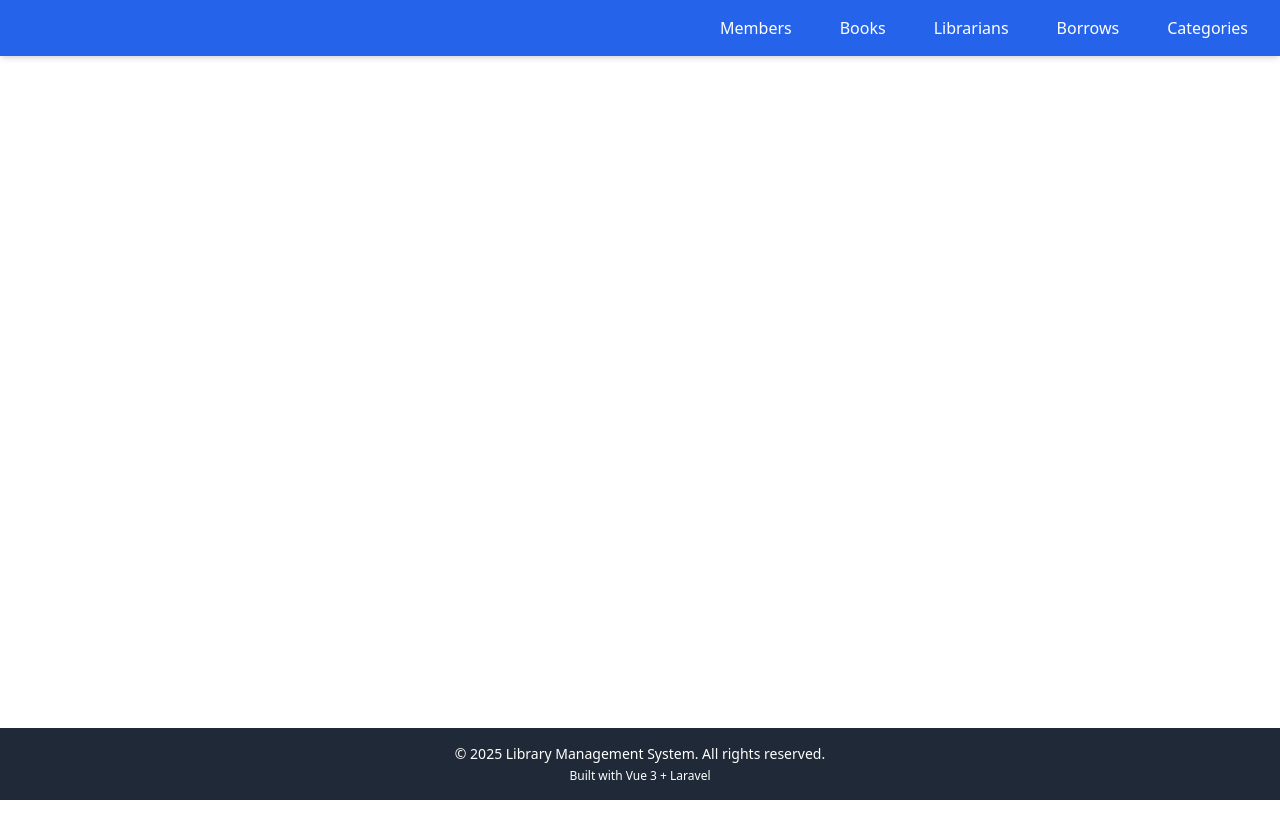
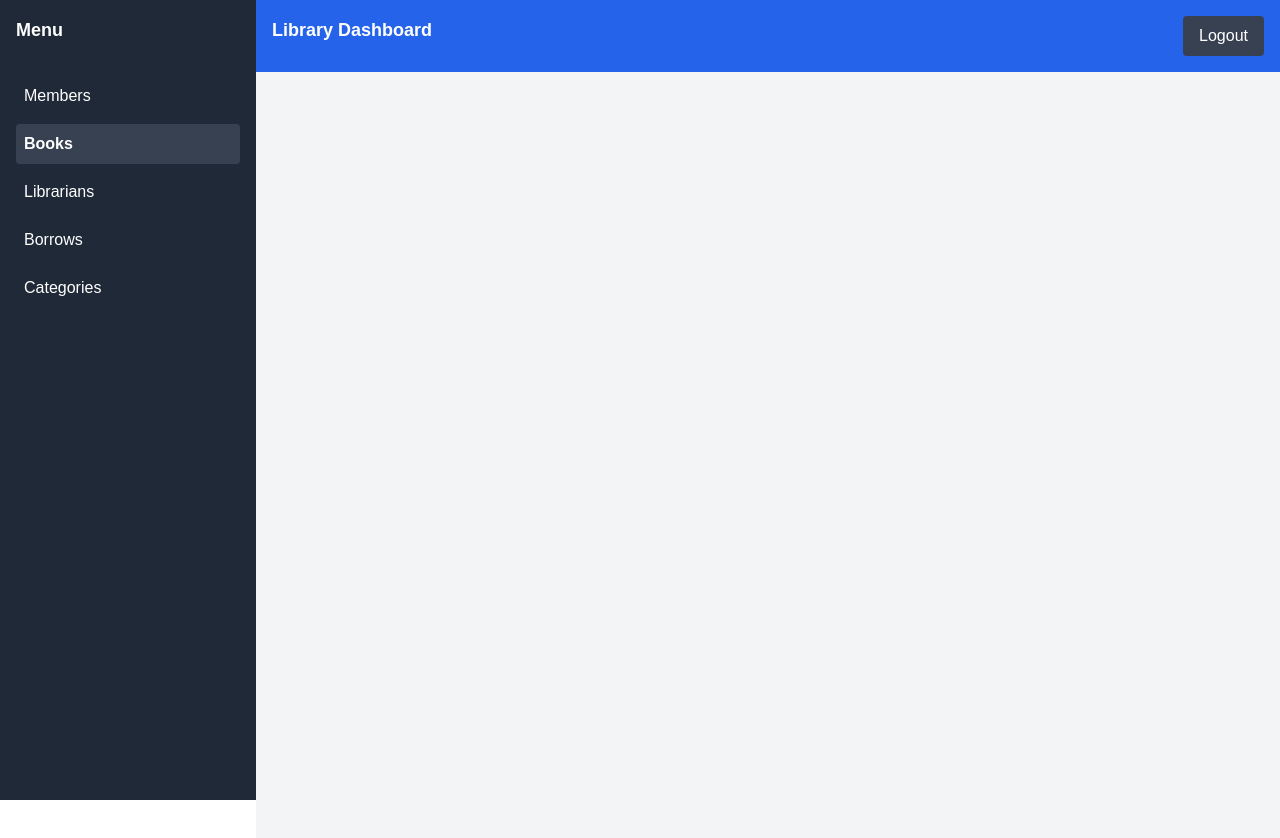
Before and after one commit to Mengseu-Sork/Library, a Vue app: page /books in a window 1280 px wide. Shown: the top 838 px of the page. Before the commit the page ends 800 px from the top, so only its background shows below. Built offline with nearby package versions, Linux system fonts and the light colour scheme.

Commit message:
added member table

```diff
--- a/index.html
+++ b/index.html
@@ -4,7 +4,7 @@
     <meta charset="UTF-8">
     <link rel="icon" href="/favicon.ico">
     <meta name="viewport" content="width=device-width, initial-scale=1.0">
-    <title>Vite App</title>
+    <title>Library</title>
   </head>
   <body>
     <div id="app"></div>
--- a/src/App.vue
+++ b/src/App.vue
@@ -1,16 +1,24 @@
 <template>
-  <div class="flex flex-col min-h-screen">
-    <Navbar />
+  <div class="flex min-h-screen">
+    <Sidebar />
 
-    <main class="flex-grow">
-      <RouterView />
-    </main>
-
-    <Footer />
+    <div class="flex-grow ml-64">
+      <Navbar />
+      <main class="p-6 bg-gray-100 min-h-screen">
+        <RouterView />
+      </main>
+    </div>
   </div>
 </template>
 
 <script setup>
-import Navbar from './components/layout/Navbar.vue'
-import Footer from './components/layout/Footer.vue'
+import Sidebar from "./components/layout/Sidebar.vue";
+import Navbar from "./components/layout/Navbar.vue";
 </script>
+
+<style>
+body {
+  margin: 0;
+  font-family: Arial, sans-serif;
+}
+</style>
--- a/src/components/layout/Footer.vue
+++ /dev/null
@@ -1,6 +0,0 @@
-<template>
-  <footer class="bg-gray-800 text-white text-center p-4 mt-10">
-    <p class="text-sm">&copy; {{ new Date().getFullYear() }} Library Management System. All rights reserved.</p>
-    <p class="text-xs mt-1">Built with Vue 3 + Laravel</p>
-  </footer>
-</template>
--- a/src/components/layout/Navbar.vue
+++ b/src/components/layout/Navbar.vue
@@ -1,18 +1,10 @@
 <template>
-  <nav class="bg-blue-600 text-white p-4 shadow-md flex justify-between ">
-    <div class="flex gap-4">
-
-    </div>
-    <div class="flex gap-12 mr-4">
-      <RouterLink to="/" class="hover:underline">Members</RouterLink>
-      <RouterLink to="/books" class="hover:underline">Books</RouterLink>
-      <RouterLink to="/librarians" class="hover:underline">Librarians</RouterLink>
-      <RouterLink to="/borrows" class="hover:underline">Borrows</RouterLink>
-      <RouterLink to="/categories" class="hover:underline">Categories</RouterLink>
+  <nav class="bg-blue-600 text-white p-4 shadow-md flex justify-between">
+    <div class="text-lg font-bold">Library Dashboard</div>
+    <div>
+      <button class="bg-gray-700 px-4 py-2 rounded hover:bg-gray-600">Logout</button>
     </div>
   </nav>
 </template>
 
-<script setup>
-import { RouterLink } from 'vue-router'
-</script>
+<script setup></script>
--- /dev/null
+++ b/src/components/layout/Sidebar.vue
@@ -0,0 +1,63 @@
+<template>
+  <aside class="bg-gray-800 text-white w-64 h-full fixed top-0 left-0 flex flex-col">
+    <div class="p-4 text-lg font-bold">Menu</div>
+    <nav class="flex-grow">
+      <ul class="space-y-2 p-4">
+        <li>
+          <RouterLink
+            to="/"
+            class="block p-2 rounded hover:bg-gray-700"
+            active-class="bg-gray-700 font-bold"
+            exact-active-class="bg-blue-700 font-bold"
+          >
+            Members
+          </RouterLink>
+        </li>
+        <li>
+          <RouterLink
+            to="/books"
+            class="block p-2 rounded hover:bg-gray-700"
+            active-class="bg-gray-700 font-bold"
+            exact-active-class="bg-blue-700 font-bold"
+          >
+            Books
+          </RouterLink>
+        </li>
+        <li>
+          <RouterLink
+            to="/librarians"
+            class="block p-2 rounded hover:bg-gray-700"
+            active-class="bg-gray-700 font-bold"
+            exact-active-class="bg-blue-700 font-bold"
+          >
+            Librarians
+          </RouterLink>
+        </li>
+        <li>
+          <RouterLink
+            to="/borrows"
+            class="block p-2 rounded hover:bg-gray-700"
+            active-class="bg-gray-700 font-bold"
+            exact-active-class="bg-blue-700 font-bold"
+          >
+            Borrows
+          </RouterLink>
+        </li>
+        <li>
+          <RouterLink
+            to="/categories"
+            class="block p-2 rounded hover:bg-gray-700"
+            active-class="bg-gray-700 font-bold"
+            exact-active-class="bg-blue-700 font-bold"
+          >
+            Categories
+          </RouterLink>
+        </li>
+      </ul>
+    </nav>
+  </aside>
+</template>
+
+<script setup>
+import { RouterLink } from "vue-router";
+</script>
--- /dev/null
+++ b/src/components/member/Form.vue
@@ -0,0 +1,51 @@
+<template>
+  <form @submit.prevent="onSubmit" class="mb-6 space-y-3">
+    <input v-model="form.name" type="text" placeholder="Name" class="border p-2 w-full rounded" required />
+    <input v-model="form.age" type="number" placeholder="Age" class="border p-2 w-full rounded" required />
+    <input v-model="form.email" type="email" placeholder="Email" class="border p-2 w-full rounded" required />
+    <input v-model="form.password" type="password" placeholder="Password" class="border p-2 w-full rounded" required />
+    <div>
+      <button type="submit" class="bg-blue-500 text-white px-4 py-2 rounded hover:bg-blue-600">
+        {{ isEditing ? "Update" : "Add" }} Member
+      </button>
+      <button v-if="isEditing" @click="cancelEdit" type="button" class="text-red-500 ml-3">
+        Cancel
+      </button>
+    </div>
+  </form>
+</template>
+
+<script setup>
+import { ref, watch } from "vue";
+import { toRefs } from "vue";
+
+// Props for form data and actions
+const props = defineProps({
+  formData: Object,
+  isEditing: Boolean,
+});
+
+const emits = defineEmits(["submitForm", "cancelEdit"]);
+
+// Local reactive state for the form
+const form = ref({ name: "", age: "", email: "", password: "" });
+
+// Watch the formData prop and sync it with local form state
+watch(
+  () => props.formData,
+  (newVal) => {
+    form.value = { ...newVal };
+  },
+  { immediate: true }
+);
+
+// Handle form submission
+const onSubmit = () => {
+  emits("submitForm", form.value);
+};
+
+// Cancel edit action
+const cancelEdit = () => {
+  emits("cancelEdit");
+};
+</script>
--- /dev/null
+++ b/src/components/member/Table.vue
@@ -0,0 +1,52 @@
+<template>
+  <table class="w-full border border-gray-300">
+    <thead class="bg-gray-100">
+      <tr>
+        <th class="border p-2">#</th>
+        <th class="border p-2 text-left">Name</th>
+        <th class="border p-2 text-left">Age</th>
+        <th class="border p-2 text-left">Email</th>
+        <th class="border p-2 text-left">Password</th>
+        <th class="border p-2">Actions</th>
+      </tr>
+    </thead>
+    <tbody>
+      <tr v-for="(member, index) in members" :key="member.id">
+        <td class="border p-2 text-center">{{ index + 1 }}</td>
+        <td class="border p-2">{{ member.name }}</td>
+        <td class="border p-2">{{ member.age }}</td>
+        <td class="border p-2">{{ member.email }}</td>
+        <td class="border p-2">{{ member.password }}</td>
+        <td class="border p-2 text-center space-x-2">
+          <BaseButton
+            variant="primary"
+            aria-label="Edit member"
+            @click="$emit('editMember', member)"
+          >
+            <svg xmlns="http://www.w3.org/2000/svg" class="h-5 w-5" fill="none" viewBox="0 0 24 24" stroke="currentColor" stroke-width="2">
+              <path stroke-linecap="round" stroke-linejoin="round" d="M15.232 5.232l3.536 3.536M9 11l6-6 3 3-6 6-3 3H6v-3l3-3z" />
+            </svg>
+          </BaseButton>
+
+          <BaseButton
+            variant="danger"
+            aria-label="Delete member"
+            @click="$emit('deleteMember', member.id)"
+          >
+            <svg xmlns="http://www.w3.org/2000/svg" class="h-5 w-5" fill="none" viewBox="0 0 24 24" stroke="currentColor" stroke-width="2">
+              <path stroke-linecap="round" stroke-linejoin="round" d="M6 18L18 6M6 6l12 12" />
+            </svg>
+          </BaseButton>
+        </td>
+      </tr>
+    </tbody>
+  </table>
+</template>
+
+<script setup>
+const props = defineProps({
+  members: Array,
+});
+
+const emits = defineEmits(["editMember", "deleteMember"]);
+</script>
--- a/src/main.js
+++ b/src/main.js
@@ -7,5 +7,6 @@ import router from './router'
 const app = createApp(App)
 
 app.use(router)
+// app.component('BaseButton', BaseButton)
 
 app.mount('#app')
--- /dev/null
+++ b/src/servers/memberService.js
@@ -0,0 +1,17 @@
+import api from '../assets/axios/axios';
+
+export const fetchMembers = async () => {
+  return await api.get("/members");
+};
+
+export const createMember = async (member) => {
+  return await api.post("/members", member);
+};
+
+export const updateMember = async (id, member) => {
+  return await api.put(`/members/${id}`, member);
+};
+
+export const deleteMember = async (id) => {
+  return await api.delete(`/members/${id}`);
+};
--- a/src/views/MembersView.vue
+++ b/src/views/MembersView.vue
@@ -2,99 +2,91 @@
   <div class="p-6">
     <h1 class="text-2xl font-bold mb-4 text-blue-700">📚 Member Management</h1>
 
-    <form @submit.prevent="isEditing ? updateMember() : addMember()" class="mb-6 space-y-3">
-    <input v-model="form.name" type="text" placeholder="Name" class="border p-2 w-full rounded" required />
-    <input v-model="form.age" type="number" placeholder="Age" class="border p-2 w-full rounded" required />
-    <input v-model="form.email" type="email" placeholder="Email" class="border p-2 w-full rounded" required />
-    <input v-model="form.password" type="password" placeholder="Password" class="border p-2 w-full rounded" required />
-    <div>
-        <button type="submit" class="bg-blue-500 text-white px-4 py-2 rounded hover:bg-blue-600">
-        {{ isEditing ? 'Update' : 'Add' }} Member
-        </button>
-        <button v-if="isEditing" @click="cancelEdit" type="button" class="text-red-500 ml-3">
-        Cancel
-        </button>
-    </div>
-    </form>
-
+    <!-- Member Form -->
+    <MemberForm
+      :formData="form"
+      :isEditing="isEditing"
+      @submitForm="saveMember"
+      @cancelEdit="cancelEdit"
+    />
 
     <!-- Members Table -->
-    <table class="w-full border border-gray-300">
-      <thead class="bg-gray-100">
-        <tr>
-          <th class="border p-2">#</th>
-          <th class="border p-2 text-left">Name</th>
-          <th class="border p-2 text-left">Age</th>
-          <th class="border p-2 text-left">Email</th>
-          <th class="border p-2 text-left">Password</th>
-          <th class="border p-2">Actions</th>
-        </tr>
-      </thead>
-      <tbody>
-        <tr v-for="(member, index) in members" :key="member.id">
-          <td class="border p-2 text-center">{{ index + 1 }}</td>
-          <td class="border p-2">{{ member.name }}</td>
-          <td class="border p-2">{{ member.age }}</td>
-          <td class="border p-2">{{ member.email }}</td>
-          <td class="border p-2">{{ member.password }}</td>
-          <td class="border p-2 text-center">
-            <button @click="editMember(member)" class="text-blue-500 hover:underline">Edit</button>
-            <button @click="deleteMember(member.id)" class="text-red-500 hover:underline ml-2">Delete</button>
-          </td>
-        </tr>
-      </tbody>
-    </table>
+    <MemberTable
+      :members="members"
+      @editMember="editMember"
+      @deleteMember="removeMember"
+    />
   </div>
 </template>
 
 <script setup>
-import { ref, onMounted } from 'vue'
-import axios from 'axios'
+import { ref, onMounted } from "vue";
+import MemberForm from "../components/member/Form.vue";
+import MemberTable from "../components/member/Table.vue";
+import { fetchMembers, createMember, updateMember, deleteMember } from "../servers/memberService";
 
-const members = ref([])
-const form = ref({ name: '', email: '' })
-const isEditing = ref(false)
-const editId = ref(null)
+// Reactive State
+const members = ref([]);
+const form = ref({ name: "", age: "", email: "", password: "" });
+const isEditing = ref(false);
+const editId = ref(null);
 
-const fetchMembers = async () => {
-  const res = await axios.get('http://127.0.0.1:8000/api/v1/members')
-  members.value = res.data
+// Fetch Members
+const getMembers = async () => {
+  try {
+    const response = await fetchMembers();
+    members.value = response.data;
+  } catch (error) {
+    console.error("Error fetching members:", error);
   }
+};
 
-const addMember = async () => {
-  await axios.post('http://127.0.0.1:8000/api/v1/members', form.value)
-  resetForm()
-  fetchMembers()
+// Add or Update Member
+const saveMember = async (data) => {
+  try {
+    if (isEditing.value) {
+      await updateMember(editId.value, data);
+    } else {
+      await createMember(data);
     }
+    resetForm();
+    getMembers();
+  } catch (error) {
+    console.error("Error saving member:", error);
+  }
+};
 
+// Edit Member
 const editMember = (member) => {
-  form.value = { name: member.name, age: member.age, email: member.email, password: member.password }
-  editId.value = member.id
-  isEditing.value = true
-}
+  form.value = { name: member.name, age: member.age, email: member.email, password: member.password };
+  editId.value = member.id;
+  isEditing.value = true;
+};
 
-const updateMember = async () => {
-  await axios.put(`http://127.0.0.1:8000/api/v1/members/${editId.value}`, form.value)
-  resetForm()
-  fetchMembers()
-}
-
-const deleteMember = async (id) => {
-  if (confirm('Are you sure you want to delete this member?')) {
-    await axios.delete(`http://127.0.0.1:8000/api/v1/members/${id}`)
-    fetchMembers()
+// Delete Member
+const removeMember = async (id) => {
+  if (confirm("Are you sure you want to delete this member?")) {
+    try {
+      await deleteMember(id);
+      getMembers();
+    } catch (error) {
+      console.error("Error deleting member:", error);
     }
   }
+};
 
+// Cancel Edit
 const cancelEdit = () => {
-  resetForm()
-}
+  resetForm();
+};
 
+// Reset Form
 const resetForm = () => {
-  form.value = { name: '', age: '', email: '', password: '' }
-  isEditing.value = false
-  editId.value = null
-}
+  form.value = { name: "", age: "", email: "", password: "" };
+  isEditing.value = false;
+  editId.value = null;
+};
 
-onMounted(fetchMembers)
+// Fetch members on component mount
+onMounted(getMembers);
 </script>
```
Also changed, not shown: src/assets/axios/axios.js (added, +12 -0 lines). Lines whose indentation alone changed are shown as unchanged.
